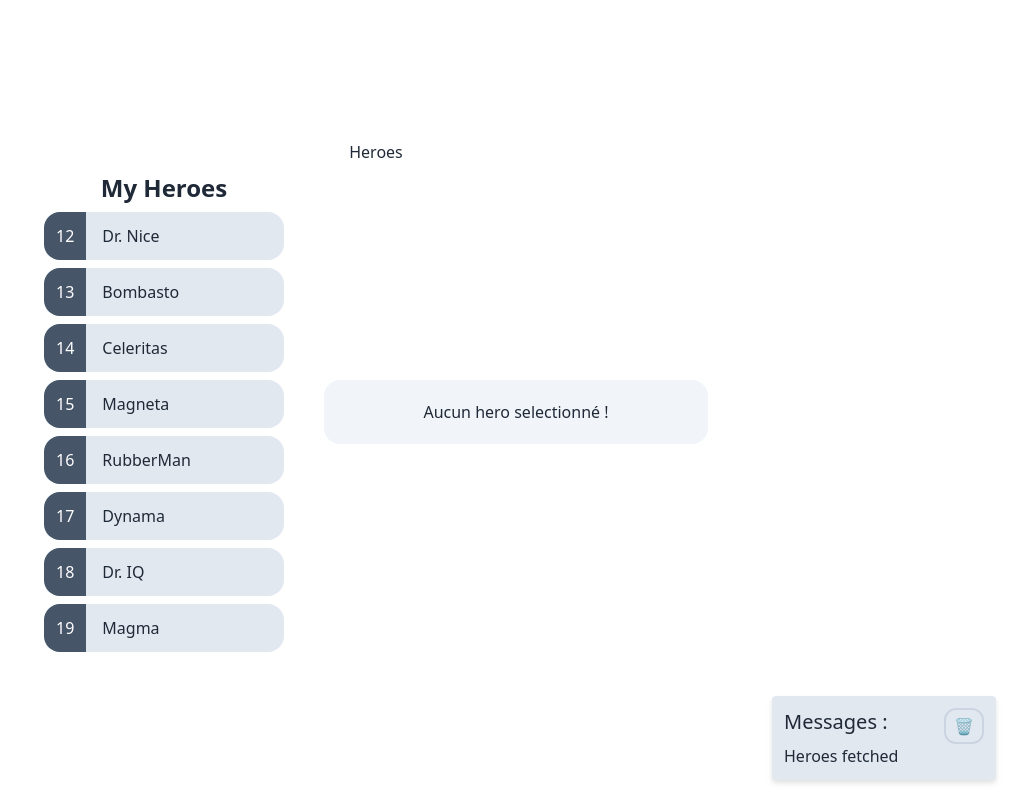
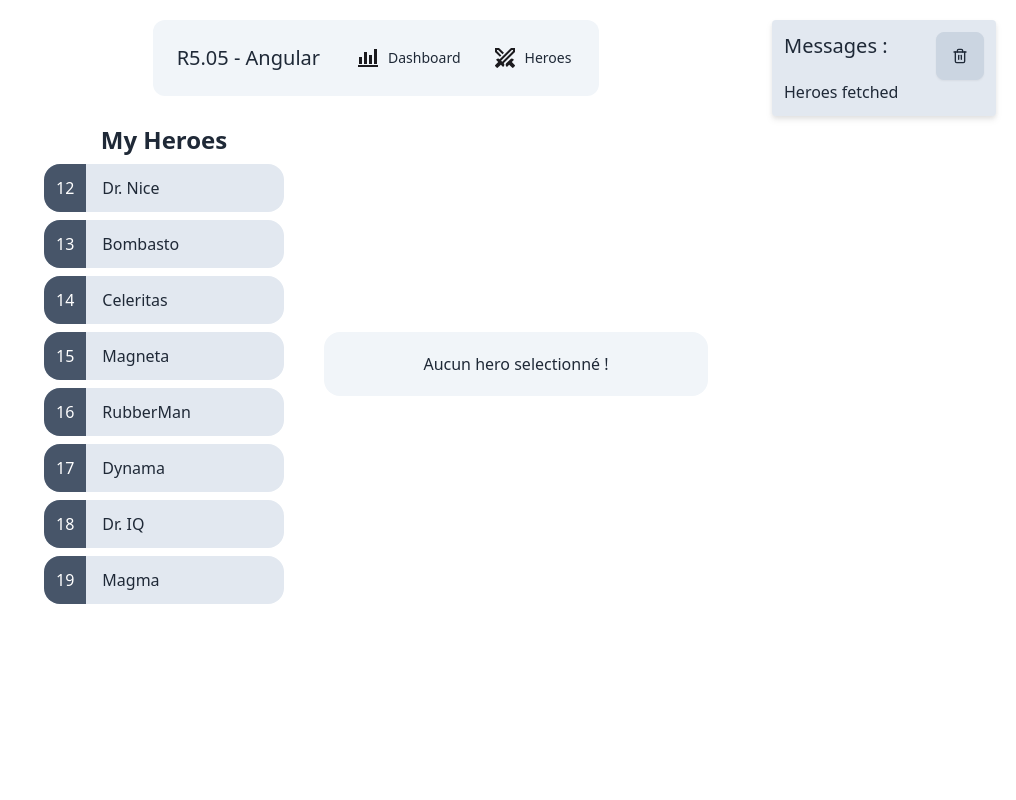
Before and after one commit to IUT2follmih/R5.05-Angular, an Angular app: page /heroes in a window 1280 px wide. Shown: the whole page, without its empty margins (264-1280 px from the left). Built offline with nearby package versions, Linux system fonts and the light colour scheme.

Commit message:
Adding css dans nav bar

```diff
--- a/src/app/app.component.html
+++ b/src/app/app.component.html
@@ -7,11 +7,11 @@
 <!-- * * * * * * * to get started with your project! * * * * * * * -->
 <!-- * * * * * * * * * * * * * * * * * * * * * * * * * * * * * * * -->
 
-<main class="flex flex-col items-center justify-center h-screen">
-  <nav>
-    <a routerLink="/heroes">Heroes</a>
-  </nav>
-  <router-outlet></router-outlet>
+<main class="flex flex-col items-center h-screen p-5">
+  <app-navbar></app-navbar>
+  <section class="flex flex-col items-center justify-center">
+    <router-outlet></router-outlet>
+  </section>
 </main>
 
 <!-- * * * * * * * * * * * * * * * * * * * * * * * * * * * * * * * * -->
--- a/src/app/app.component.ts
+++ b/src/app/app.component.ts
@@ -2,11 +2,12 @@ import { Component } from '@angular/core';
 import {RouterLink, RouterOutlet} from '@angular/router';
 import {HeroesComponent} from "./components/heroes/heroes.component";
 import {MessagesComponent} from "./components/messages/messages.component";
+import {NavbarComponent} from "./components/navbar/navbar.component";
 
 @Component({
   selector: 'app-root',
   standalone: true,
-  imports: [RouterOutlet, RouterLink],
+  imports: [RouterOutlet, RouterLink, NavbarComponent],
   templateUrl: './app.component.html',
   styleUrl: './app.component.css'
 })
--- a/src/app/app.routes.ts
+++ b/src/app/app.routes.ts
@@ -1,6 +1,8 @@
 import {Routes} from '@angular/router';
 import {HeroesComponent} from "./components/heroes/heroes.component";
+import {DashboardComponent} from "./components/dashboard/dashboard.component";
 
 export const routes: Routes = [
-  {path: 'heroes', component: HeroesComponent}
+  {path: 'heroes', component: HeroesComponent},
+  {path: 'dashboard', component: DashboardComponent},
 ];
--- /dev/null
+++ b/src/app/components/dashboard/dashboard.component.html
@@ -0,0 +1 @@
+<p>dashboard works!</p>
--- a/src/app/components/messages/messages.component.html
+++ b/src/app/components/messages/messages.component.html
@@ -1,15 +1,23 @@
 @if (messageService.messages.length) {
-  <section class="w-56 rounded p-3 bg-slate-200 absolute bottom-5 right-5 drop-shadow-md">
+  <section class="w-56 rounded p-3 bg-slate-200 absolute top-5 right-5 drop-shadow-md">
     <div class="flex flex-row justify-between">
       <h2 class="text-xl">
         Messages :
       </h2>
-      <button type="button" class="border-2 border-slate-300 px-2 py-1 rounded-xl" (click)="messageService.clear()">
-        🗑️
+      <button class="btn bg-slate-300 border-slate-300 btn-square" (click)="messageService.clear()">
+        <svg xmlns="http://www.w3.org/2000/svg" width="16" height="16" viewBox="0 0 24 24" fill="none"
+             stroke="currentColor" stroke-width="2" stroke-linecap="round" stroke-linejoin="round"
+             class="lucide lucide-trash-2">
+          <path d="M3 6h18"/>
+          <path d="M19 6v14c0 1-1 2-2 2H7c-1 0-2-1-2-2V6"/>
+          <path d="M8 6V4c0-1 1-2 2-2h4c1 0 2 1 2 2v2"/>
+          <line x1="10" x2="10" y1="11" y2="17"/>
+          <line x1="14" x2="14" y1="11" y2="17"/>
+        </svg>
       </button>
     </div>
     @for (message of messageService.messages; track message) {
-      {{message}}
+      {{ message }}
     }
   </section>
 }
--- /dev/null
+++ b/src/app/components/navbar/navbar.component.html
@@ -0,0 +1,35 @@
+<div class="navbar bg-slate-100 rounded-xl mb-5">
+  <div class="navbar-start">
+    <a class="p-4 text-xl">R5.05 - Angular</a>
+  </div>
+  <div class="navbar-center hidden lg:flex ">
+    <ul class="menu menu-horizontal px-1">
+      <li>
+        <a routerLink="/dashboard">
+          <svg width="24" height="24" viewBox="0 0 24 24" fill="none" xmlns="http://www.w3.org/2000/svg">
+            <mask id="mask0_225_7" style="mask-type:alpha" maskUnits="userSpaceOnUse" x="0" y="0" width="24" height="24">
+              <rect width="24" height="24" fill="#D9D9D9"/>
+            </mask>
+            <g mask="url(#mask0_225_7)">
+              <path d="M2 21V19H22V21H2ZM3 18V11H6V18H3ZM8 18V6H11V18H8ZM13 18V9H16V18H13ZM18 18V3H21V18H18Z" fill="#1C1B1F"/>
+            </g>
+          </svg>
+          Dashboard
+        </a>
+      </li>
+      <li>
+        <a routerLink="/heroes">
+          <svg width="24" height="24" viewBox="0 0 24 24" fill="none" xmlns="http://www.w3.org/2000/svg">
+            <mask id="mask0_225_44" style="mask-type:alpha" maskUnits="userSpaceOnUse" x="0" y="0" width="24" height="24">
+              <rect width="24" height="24" fill="#D9D9D9"/>
+            </mask>
+            <g mask="url(#mask0_225_44)">
+              <path d="M19.05 21.6L16.125 18.7L13.925 20.9L13.225 20.2C12.8417 19.8167 12.65 19.3417 12.65 18.775C12.65 18.2084 12.8417 17.7334 13.225 17.35L17.45 13.125C17.8333 12.7417 18.3083 12.55 18.875 12.55C19.4417 12.55 19.9167 12.7417 20.3 13.125L21 13.825L18.8 16.025L21.7 18.95C21.9 19.15 22 19.3834 22 19.65C22 19.9167 21.9 20.15 21.7 20.35L20.45 21.6C20.25 21.8 20.0167 21.9 19.75 21.9C19.4833 21.9 19.25 21.8 19.05 21.6ZM22 5.90002L10.65 17.25L10.775 17.35C11.1583 17.7334 11.35 18.2084 11.35 18.775C11.35 19.3417 11.1583 19.8167 10.775 20.2L10.075 20.9L7.875 18.7L4.95 21.6C4.75 21.8 4.51667 21.9 4.25 21.9C3.98333 21.9 3.75 21.8 3.55 21.6L2.3 20.35C2.1 20.15 2 19.9167 2 19.65C2 19.3834 2.1 19.15 2.3 18.95L5.2 16.025L3 13.825L3.7 13.125C4.08333 12.7417 4.55833 12.55 5.125 12.55C5.69167 12.55 6.16667 12.7417 6.55 13.125L6.65 13.25L18 1.90002H22V5.90002ZM6.95 10.85L2 5.90002V1.90002H6L10.95 6.85002L9.525 8.25002L5.175 3.90002H4V5.07502L8.35 9.42502L6.95 10.85ZM9.25 15.825L20 5.07502V3.90002H18.825L8.075 14.65L9.25 15.825Z" fill="#1C1B1F"/>
+            </g>
+          </svg>
+          Heroes
+        </a>
+      </li>
+    </ul>
+  </div>
+</div>
```
Also changed, not shown: src/app/components/dashboard/dashboard.component.ts (added, +12 -0 lines), src/app/components/navbar/navbar.component.ts (added, +15 -0 lines), src/app/components/dashboard/dashboard.component.css (added), src/app/components/navbar/navbar.component.css (added), 2 other files (tests, documents, lock files or other folders).
